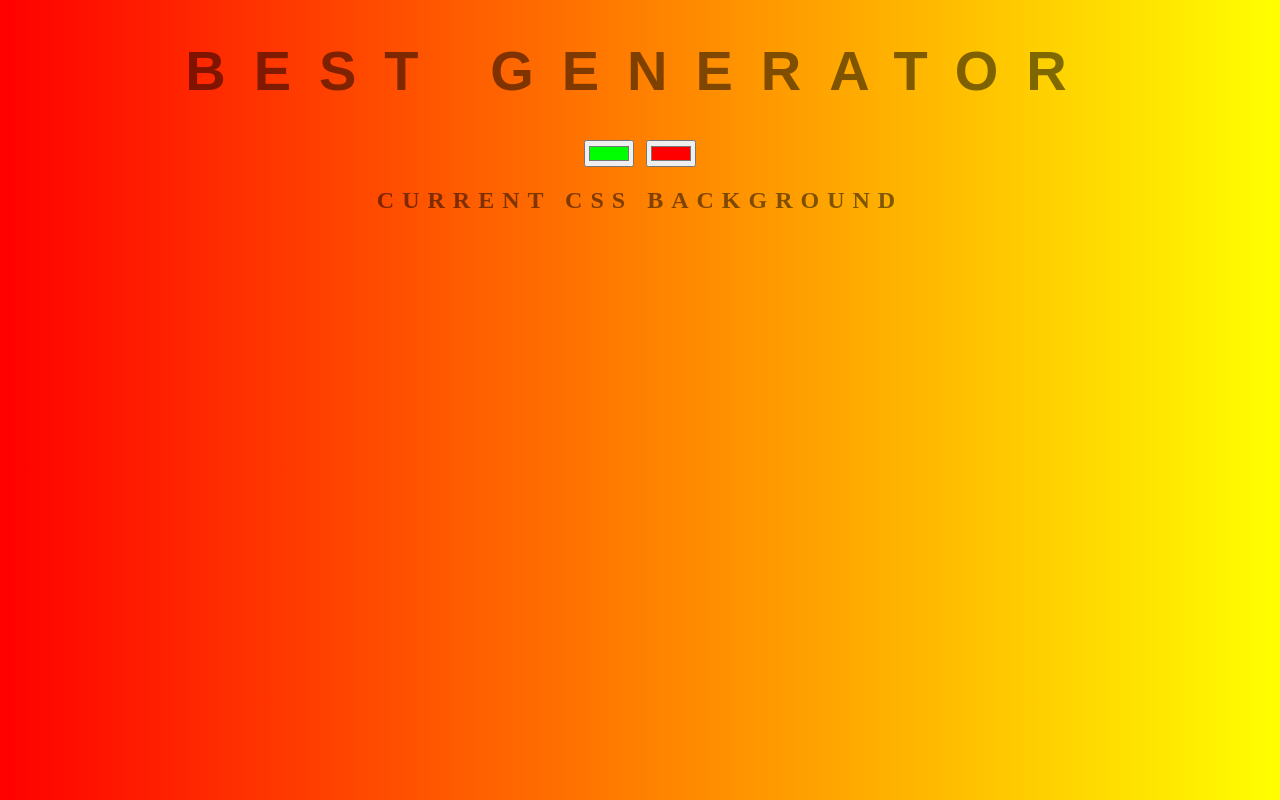
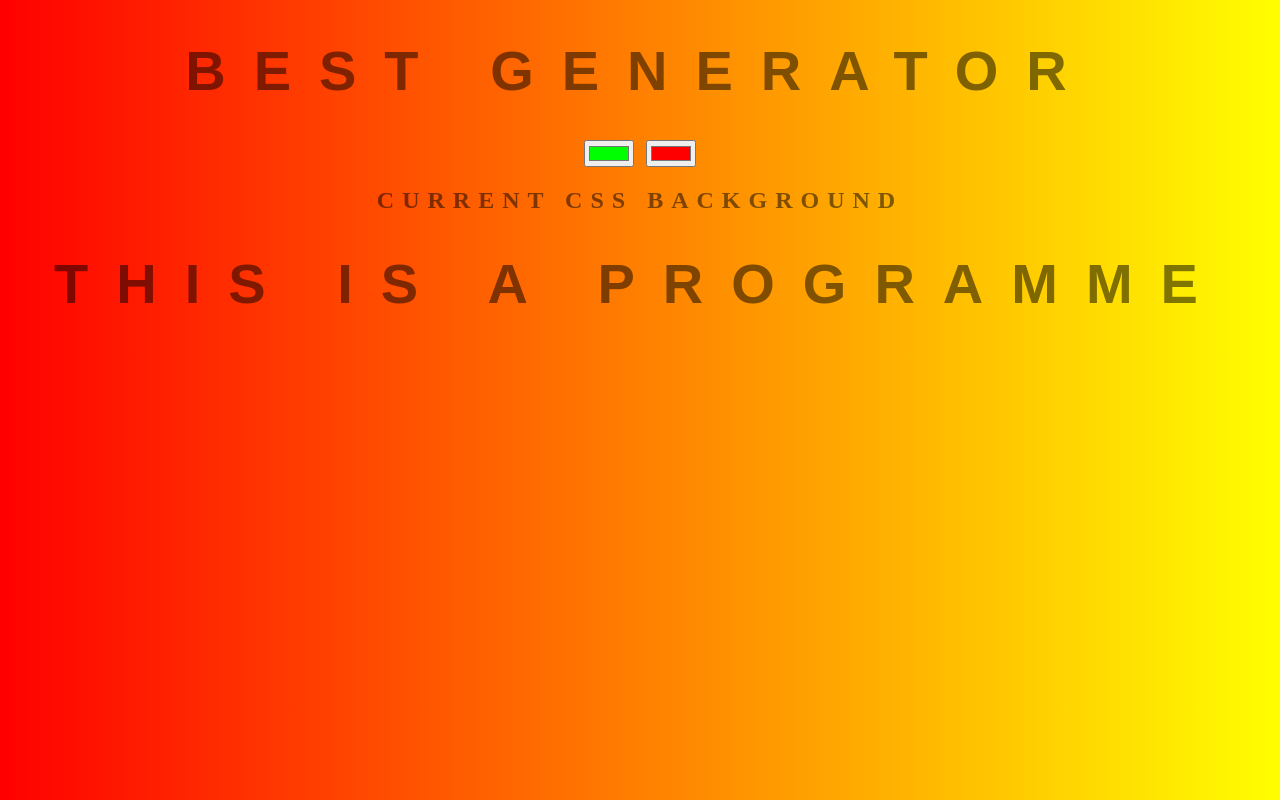
Before and after one commit to RanaTemoor428/newproject1, a plain HTML site: page index.html in a window 1280 px wide. Drawn offline with Linux system fonts and the light colour scheme.

Commit message:
add a new heading

```diff
--- a/index.html
+++ b/index.html
@@ -11,6 +11,7 @@
     <input class="color1" type="color" name="color1" value="#00ff00">
     <input class="color2" type="color" name="color2" value="#ff0000">
     <h2>Current CSS Background</h2>
+    <h1>This is a programme </h1>
     <h3></h3>
 
     <script src="script.js"></script>
```
